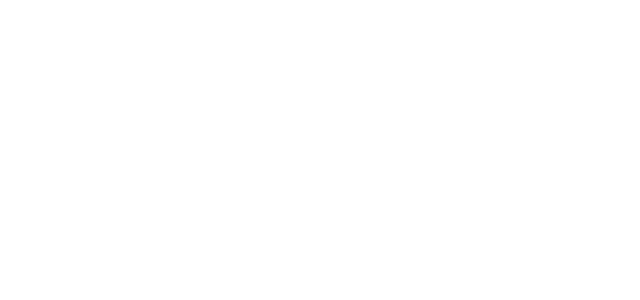
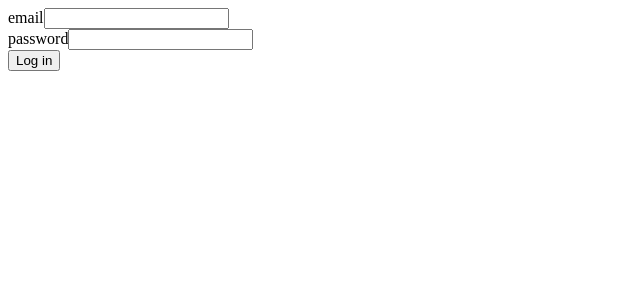
Before and after one commit to santiserena/caceres-client, a React (Vite) app: page /login in a window 1280 px wide. Before the commit this address had no page. Shown: the top 300 px of the page, without its empty margins (0-640 px from the left). Built offline with nearby package versions, Linux system fonts and the light colour scheme.

Commit message:
Login component

```diff
--- a/src/App.tsx
+++ b/src/App.tsx
@@ -3,6 +3,7 @@
 import Detail from "./components/Detail/Detail";
 import Gallery from "./components/Gallery/Gallery";
 import Home from "./components/Home/Home";
+import Login from "./components/Login/Login";
 import Navbar from "./components/Navbar/Navbar";
 
 
@@ -13,6 +14,7 @@
         <Route path='/' element={<div><Navbar/><Home/></div>} />
         <Route path='/detail' element={<div><Detail nombre={'emiliano'} /></div>} />
         <Route path='/admin' element={<div><Create/></div>} />
+        <Route path='/login' element={<div><Login/></div>} />
         <Route path='/gallery' element={<div><Navbar/><Gallery/></div>} />
       </Routes>
     </div>
--- a/src/components/Gallery/Gallery.tsx
+++ b/src/components/Gallery/Gallery.tsx
@@ -17,7 +17,6 @@
           {pictures.map((e: any) => (
             <div key={e._id}>
               <p>Nombre: {e.name}</p>
-              <p>Id: {e._id}</p>
               <p>Fecha: {e.date}</p>
               <p>Category: {e.category}</p>
               <img src={e.image} width="100" alt="image not found" />
--- /dev/null
+++ b/src/components/Login/Login.tsx
@@ -0,0 +1,29 @@
+import { useState } from "react"
+
+export default function Login(): JSX.Element {
+
+    const [user , setUser] = useState ('');
+    const [password , setPassword] = useState ('');
+
+    const log_in = () =>{
+        console.log('user-> ', user);
+        console.log('password-> ', password);
+    }
+  return (
+
+    <div>
+      <label>email</label>
+      <input onChange={(ev: React.ChangeEvent<HTMLInputElement>): void => setUser(ev.target.value)}/>
+
+      <br />
+
+      <label>password</label>
+      <input type='password' onChange={(ev: React.ChangeEvent<HTMLInputElement>): void => setPassword(ev.target.value)}/>
+
+      <br />
+
+      <button onClick={log_in}>Log in</button>
+
+    </div>
+  );
+}
```
